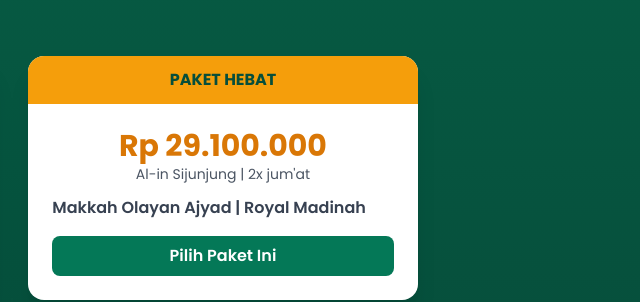
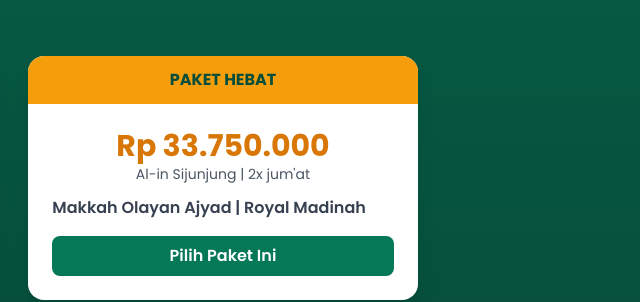
Before and after one commit to Cyberstarszs/arofatravel, a plain HTML site: page index.html in a window 1280 px wide. Shown: the part 1620-1922 px from the top of the page, 417-1057 px from the left. Drawn offline with nearby package versions, Linux system fonts and the light colour scheme.

Commit message:
Update index.html

```diff
--- a/index.html
+++ b/index.html
@@ -119,7 +119,7 @@ Lihat Paket
 <div class="bg-white text-gray-800 rounded-2xl shadow-xl overflow-hidden">
 <div class="bg-yellow-500 py-3 text-center font-bold text-green-900">PAKET HEBAT</div>
 <div class=p-6>
-<p class="text-yellow-600 text-3xl font-bold text-center">Rp 29.100.000</p>
+<p class="text-yellow-600 text-3xl font-bold text-center">Rp 33.750.000</p>
 <p class="text-center text-gray-600 text-sm mb-3">Al-in Sijunjung | 2x jum'at</p>
 <p class="font-semibold text-gray-700">Makkah Olayan Ajyad | Royal Madinah</p>
 <a href=https://wa.me/6287759808899 target=_blank class="mt-4 block bg-green-700 text-white text-center font-semibold rounded-lg py-2 hover:bg-green-600">Pilih Paket Ini</a>
```
